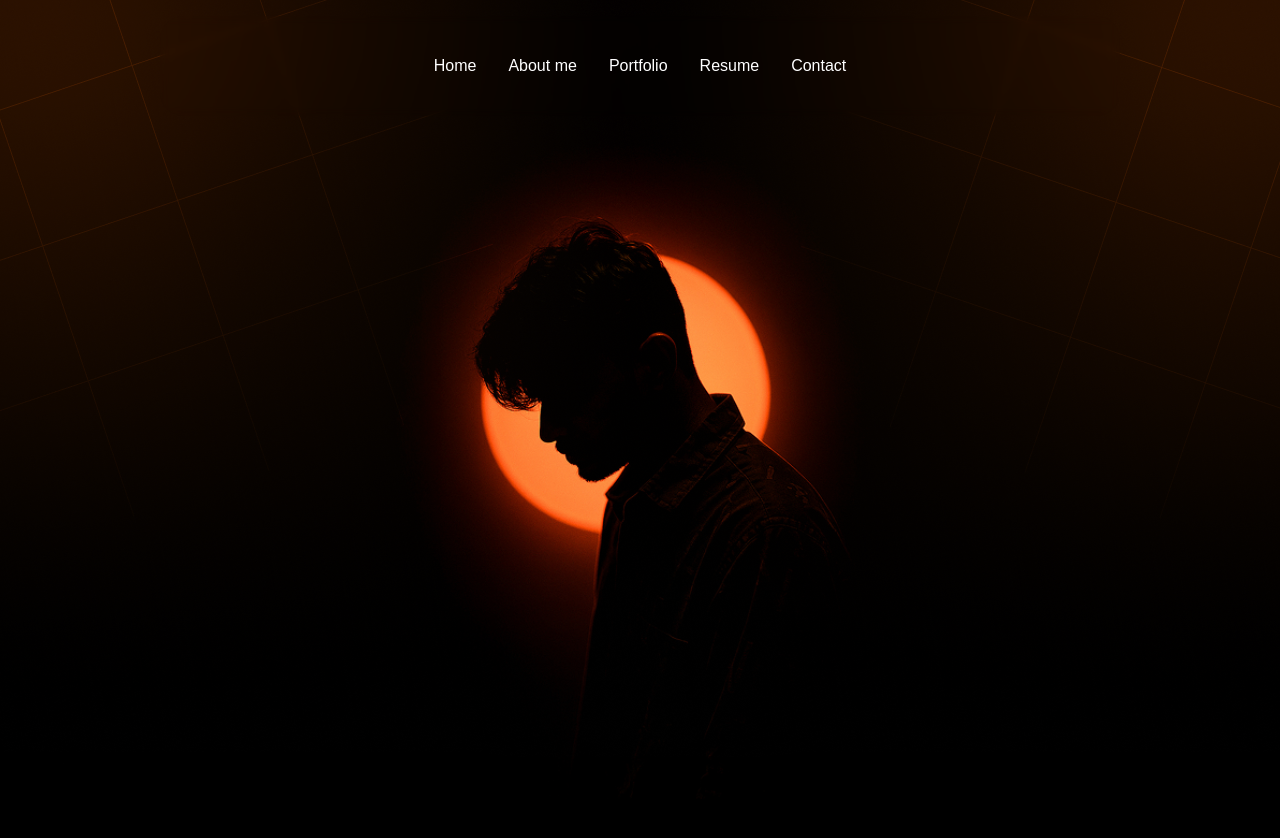
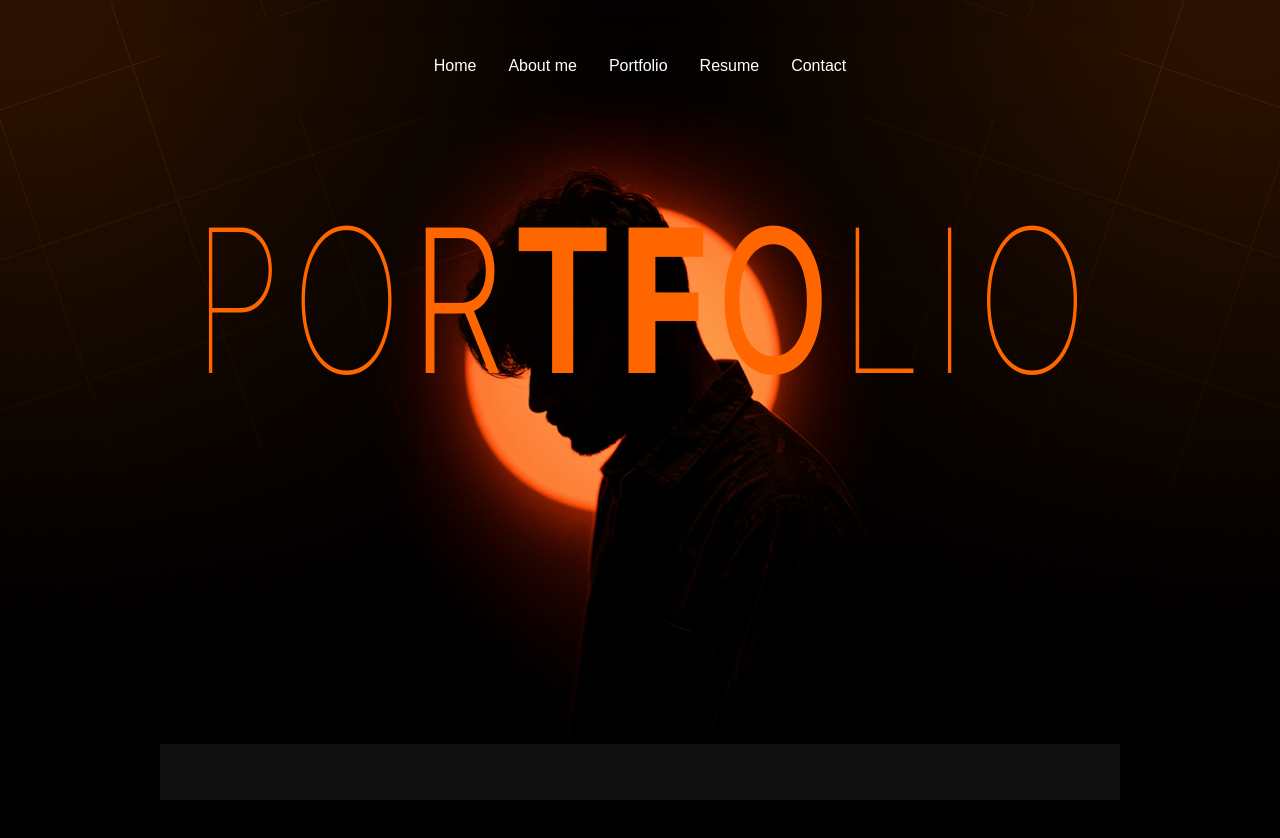
Before and after one commit to hrithic-raj/GraphicDesigner-Portfolio, a Next.js app: page / in a window 1280 px wide. Shown: the top 838 px of the page. Before the commit the page ends 800 px from the top, so only its background shows below. Built offline with nearby package versions, Linux system fonts and the light colour scheme.

Commit message:
main text added with pressure text effect

```diff
--- a/src/app/globals.css
+++ b/src/app/globals.css
@@ -1,3 +1,4 @@
+@import url('https://fonts.googleapis.com/css2?family=Inter:wght@100..900&display=swap');
 @import "tailwindcss";
 
 :root {
--- a/src/app/page.tsx
+++ b/src/app/page.tsx
@@ -1,46 +1,68 @@
 import Navbar from "@/components/Navbar";
-import bg from '../assets/bg.png';
+// import bg from '../assets/bg.png';
+import bg from '../assets/bgfinal.jpg';
 import glowLeft from '../assets/glow-left.png';
 import glowRight from '../assets/glow-right.png';
 import linesLeft from '../assets/left1.png';
 import linesRight from '../assets/right1.png';
+import TextPressure from "@/components/TextPressure";
 
 export default function Home() {
   return (
-    <div>
+    <div className="h-screen">
       <Navbar/>
-      <div className="relative h-screen bg-[#000000] overflow-hidden">
+      <div className="relative h-full bg-[#000000] overflow-hidden">
 
         {/* Background image behind everything */}
         <img
           src={bg.src}
-          className="inset-0 w-full h-full object-cover pointer-events-none select-none -z-10"
+          className="w-full h-full object-cover pointer-events-none select-none z-0"
         />
         {/* Glow Left */}
         <img
           src={glowLeft.src}
-          className="absolute top-0 left-0 object-contain pointer-events-none select-none"
+          className="absolute top-0 left-0 object-contain pointer-events-none select-none z-1"
         />
 
         {/* Glow Right */}
         <img
           src={glowRight.src}
-          className="absolute top-0 right-0 object-contain pointer-events-none select-none"
+          className="absolute top-0 right-0 object-contain pointer-events-none select-none z-1"
         />
 
         {/* Lines Left */}
         <img
           src={linesLeft.src}
-          className="absolute top-0 left-0 object-contain pointer-events-none select-none mix-blend-overlay opacity-90"
+          className="absolute top-0 left-0 object-contain pointer-events-none select-none mix-blend-overlay opacity-90 z-2"
         />
 
         {/* Lines Right */}
         <img
           src={linesRight.src}
-          className="absolute top-0 right-0 object-contain pointer-events-none select-none mix-blend-overlay opacity-90"
+          className="absolute top-0 right-0 object-contain pointer-events-none select-none mix-blend-overlay opacity-90 z-2"
         />
 
+        {/* Pressure Text */}
+        {/* <div className="absolute top-1/3 translate-x-16 -translate-y-1/2 z-30 w-[75%]"> */}
+        <div className="absolute top-1/3 left-1/2
+          -translate-x-1/2 -translate-y-1/2
+          w-[70%]
+          h-[200px]
+          flex justify-center items-center
+          z-3"
+        >
+          <TextPressure className="w-full"/>
+        </div>
+
+        {/* Text Top image */}
+        {/* <img src="" alt="" /> */}
+
+        <div className="absolute bottom-0 left-1/8 bg-[#0F0F0F] w-3/4 h-14">
+
+        </div>
+
       </div>
+      <div className="h-screen w-full bg-[#00000]"></div>
 
     </div>
   );
--- a/src/components/Navbar.tsx
+++ b/src/components/Navbar.tsx
@@ -4,7 +4,7 @@ const Navbar = () => {
   return (
     <>
       <nav className="fixed top-4 left-1/2 -translate-x-1/2 z-50 w-3/4 h-[100px]
-        flex items-center justify-center rounded-3xl bg-[rgba(0,0,0,0.001)] backdrop-filter backdrop-blur-xs bg-opacity-30">
+        flex items-center justify-center rounded-3xl bg-[rgba(0,0,0,0.001)] backdrop-filter backdrop-blur-sm bg-opacity-30">
         <ul className="flex gap-8 text-white font-montserrat text-[16px]">
           <li className='cursor-pointer hover:text-[#FF6600]'>Home</li>
           <li className='cursor-pointer hover:text-[#FF6600]'>About me</li>
--- /dev/null
+++ b/src/components/TextPressure.tsx
@@ -0,0 +1,216 @@
+'use client'
+import { useEffect, useRef, useState } from 'react';
+
+interface TextPressureProps {
+  text?: string;
+  fontFamily?: string;
+  fontUrl?: string;
+  width?: boolean;
+  weight?: boolean;
+  italic?: boolean;
+  alpha?: boolean;
+  flex?: boolean;
+  stroke?: boolean;
+  scale?: boolean;
+  textColor?: string;
+  strokeColor?: string;
+  strokeWidth?: number;
+  className?: string;
+  minFontSize?: number;
+}
+
+const TextPressure: React.FC<TextPressureProps> = ({
+  text = 'PORTFOLIO',
+  fontFamily = 'Inter, sans-serif',
+  fontUrl = '',
+  width = true,
+  weight = true,
+  italic = true,
+  alpha = false,
+  flex = true,
+  stroke = false,
+  scale = true,
+  textColor = '#FF6600',
+  strokeColor = '#FF0000',
+  strokeWidth = 2,
+  className = '',
+  minFontSize = 24
+}) => {
+  const containerRef = useRef<HTMLDivElement | null>(null);
+  const titleRef = useRef<HTMLHeadingElement | null>(null);
+  const spansRef = useRef<(HTMLSpanElement | null)[]>([]);
+
+  const mouseRef = useRef({ x: 0, y: 0 });
+  const cursorRef = useRef({ x: 0, y: 0 });
+
+  const [fontSize, setFontSize] = useState(minFontSize);
+  const [scaleY, setScaleY] = useState(1);
+  const [lineHeight, setLineHeight] = useState(1);
+
+  const chars = text.split('');
+
+  const dist = (a: { x: number; y: number }, b: { x: number; y: number }) => {
+    const dx = b.x - a.x;
+    const dy = b.y - a.y;
+    return Math.sqrt(dx * dx + dy * dy);
+  };
+
+  useEffect(() => {
+    const handleMouseMove = (e: MouseEvent) => {
+      cursorRef.current.x = e.clientX;
+      cursorRef.current.y = e.clientY;
+    };
+    const handleTouchMove = (e: TouchEvent) => {
+      const t = e.touches[0];
+      cursorRef.current.x = t.clientX;
+      cursorRef.current.y = t.clientY;
+    };
+
+    window.addEventListener('mousemove', handleMouseMove);
+    window.addEventListener('touchmove', handleTouchMove, { passive: false });
+
+    if (containerRef.current) {
+      const { left, top, width, height } = containerRef.current.getBoundingClientRect();
+      mouseRef.current.x = left + width / 2;
+      mouseRef.current.y = top + height / 2;
+      cursorRef.current.x = mouseRef.current.x;
+      cursorRef.current.y = mouseRef.current.y;
+    }
+
+    return () => {
+      window.removeEventListener('mousemove', handleMouseMove);
+      window.removeEventListener('touchmove', handleTouchMove);
+    };
+  }, []);
+
+  const setSize = () => {
+    if (!containerRef.current || !titleRef.current) return;
+
+    const { width: containerW, height: containerH } = containerRef.current.getBoundingClientRect();
+
+    let newFontSize = containerW / (chars.length/1.5);
+    newFontSize = Math.max(newFontSize, minFontSize);
+
+    setFontSize(newFontSize);
+    setScaleY(1);
+    setLineHeight(1);
+
+    requestAnimationFrame(() => {
+      if (!titleRef.current) return;
+      const textRect = titleRef.current.getBoundingClientRect();
+
+      if (scale && textRect.height > 0) {
+        const yRatio = containerH / textRect.height;
+        setScaleY(yRatio);
+        setLineHeight(yRatio);
+      }
+    });
+  };
+
+  useEffect(() => {
+    setSize();
+    window.addEventListener('resize', setSize);
+    return () => window.removeEventListener('resize', setSize);
+  }, [scale, text]);
+
+  useEffect(() => {
+    let rafId: number;
+    const animate = () => {
+      mouseRef.current.x += (cursorRef.current.x - mouseRef.current.x) / 15;
+      mouseRef.current.y += (cursorRef.current.y - mouseRef.current.y) / 15;
+
+      if (titleRef.current) {
+        const titleRect = titleRef.current.getBoundingClientRect();
+        const maxDist = titleRect.width / 4;
+
+        spansRef.current.forEach(span => {
+          if (!span) return;
+
+          const rect = span.getBoundingClientRect();
+          const charCenter = {
+            x: rect.x + rect.width / 2,
+            y: rect.y + rect.height / 2
+          };
+
+          const d = dist(mouseRef.current, charCenter);
+
+          const getAttr = (distance: number, minVal: number, maxVal: number) => {
+            const val = maxVal - Math.abs((maxVal * distance) / maxDist);
+            return Math.max(minVal, val + minVal);
+          };
+
+          const wdth = width ? Math.floor(getAttr(d, 5, 200)) : 100;
+          const wght = weight ? Math.floor(getAttr(d, 100, 900)) : 400;
+          const italVal = italic ? getAttr(d, 0, 1).toFixed(2) : '0';
+          const alphaVal = alpha ? getAttr(d, 0, 1).toFixed(2) : '1';
+
+          span.style.opacity = alphaVal;
+          span.style.fontVariationSettings = `'wght' ${wght}, 'wdth' ${wdth}, 'ital' ${italVal}`;
+        });
+      }
+
+      rafId = requestAnimationFrame(animate);
+    };
+
+    animate();
+    return () => cancelAnimationFrame(rafId);
+  }, [width, weight, italic, alpha, chars.length]);
+
+  return (
+    <div ref={containerRef} className="relative w-full h-full bg-transparent">
+      <style>{`
+        @font-face {
+          font-family: '${fontFamily}';
+          src: url('${fontUrl}');
+          font-style: normal;
+        }
+        .stroke span {
+          position: relative;
+          color: ${textColor};
+        }
+        .stroke span::after {
+          content: attr(data-char);
+          position: absolute;
+          left: 0;
+          top: 0;
+          color: transparent;
+          z-index: -1;
+          -webkit-text-stroke-width: ${strokeWidth}px;
+          -webkit-text-stroke-color: ${strokeColor};
+        }
+      `}</style>
+
+      <h1
+        ref={titleRef}
+        className={`text-pressure-title ${className} ${
+          flex ? 'flex justify-between' : ''
+        } ${stroke ? 'stroke' : ''} uppercase text-center`}
+        style={{
+          fontFamily,
+          fontSize: fontSize,
+          lineHeight,
+          transform: `scale(1, ${scaleY})`,
+          transformOrigin: 'center top',
+          margin: 0,
+          fontWeight: 100,
+          color: stroke ? undefined : textColor
+        }}
+      >
+        {chars.map((char, i) => (
+          <span
+            key={i}
+            ref={el => {
+              spansRef.current[i] = el;
+            }}
+            data-char={char}
+            className="inline-block"
+          >
+            {char}
+          </span>
+        ))}
+      </h1>
+    </div>
+  );
+};
+
+export default TextPressure;
```
Also changed, not shown: src/assets/Background.jpg (added), src/assets/bgfinal.jpg (added).
